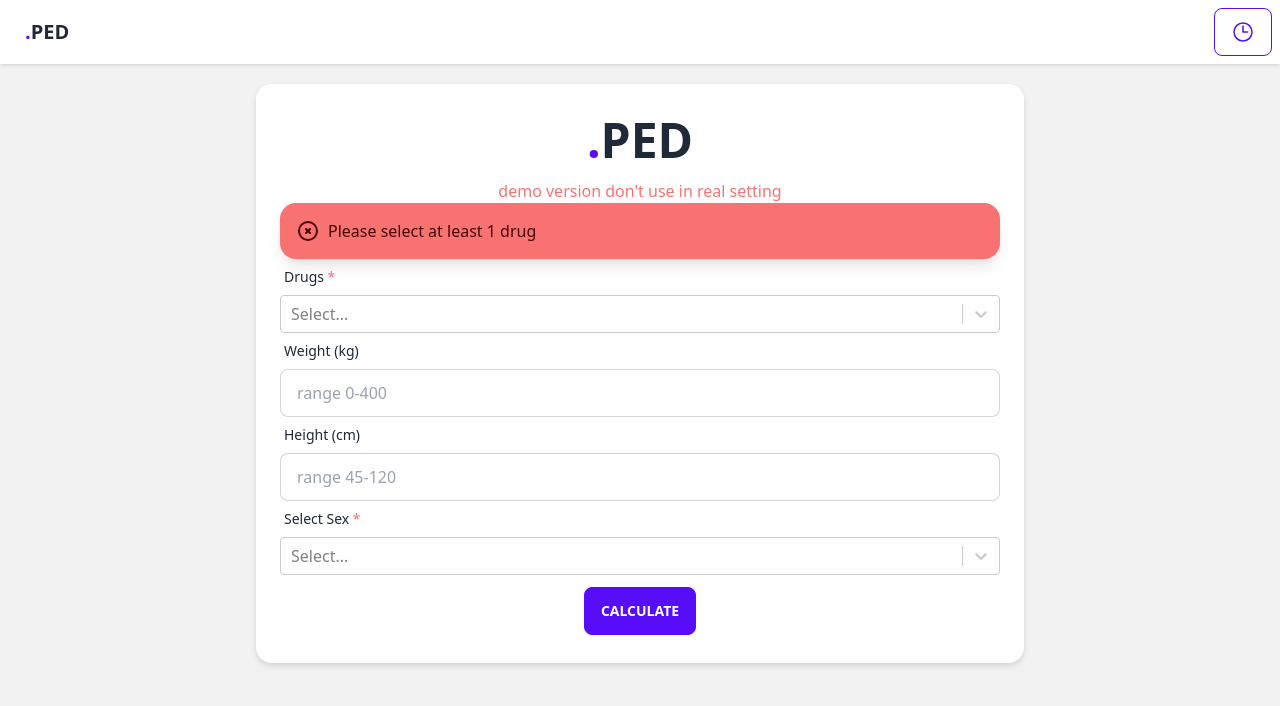
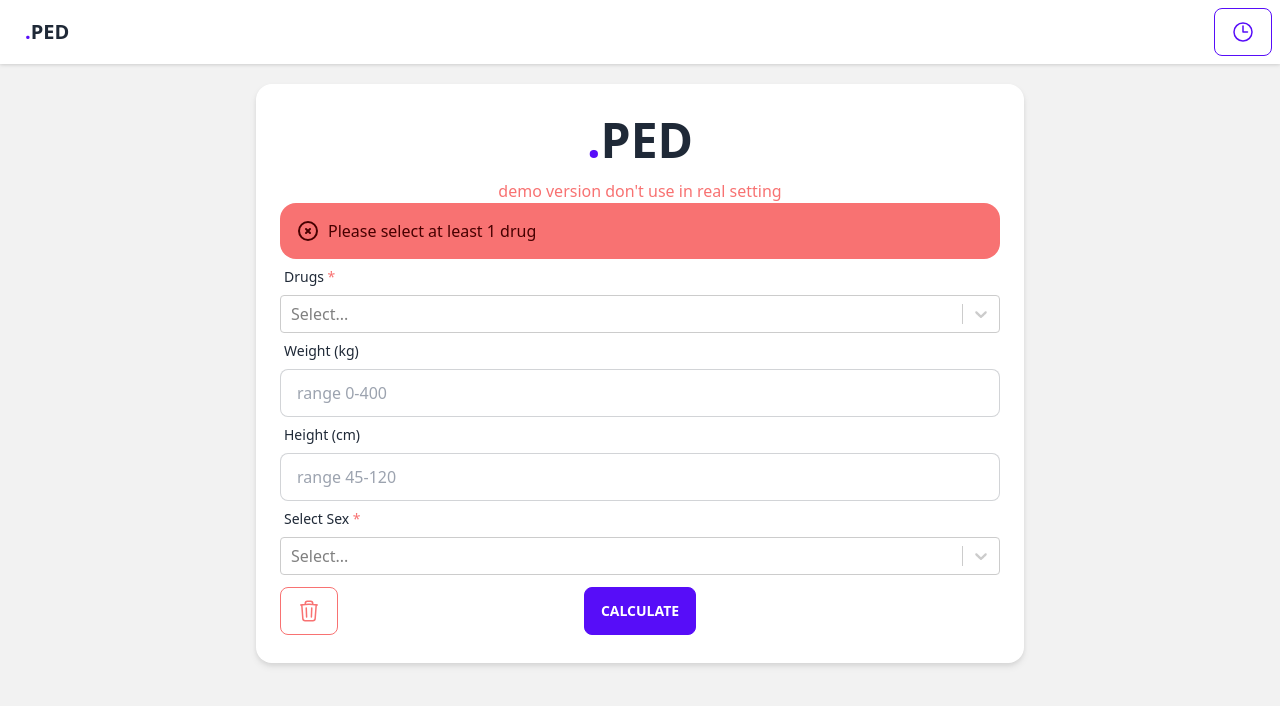
Before and after one commit to swissnp/pointPED, a Next.js app: page / in a window 1280 px wide. Both pictures are taken after a click on the label "CALCULATE". Shown: the top 706 px of the page. Built offline with nearby package versions, Linux system fonts and the light colour scheme.

Commit message:
add clear button

```diff
--- a/pages/index.js
+++ b/pages/index.js
@@ -8,7 +8,7 @@ import RenderComponent from "@/components/RenderDrug";
 import InformationBox from "@/components/Modal";
 import { useCookies } from "react-cookie";
 import { CookiesProvider } from "react-cookie";
-
+import { TrashIcon } from "@heroicons/react/24/outline";
 export default function Root() {
   return (
     <CookiesProvider>
@@ -140,7 +140,7 @@ export function Home() {
         id="my-modal-3"
         className={"modal-toggle"}
         checked={isModalOpen}
-        onChange={ () => {  } }
+        onChange={() => {}}
       />
 
       <div className="modal text-base-content">
@@ -191,17 +191,17 @@ export function Home() {
             setSex={setSex}
             setChangeFromRecents={setChangeFromRecents}
           />
-          <div className="mx-3 my-5 z-0">
-            <div className=" relative top-16 container mx-auto max-w-screen-md rounded-2xl bg-base-100 px-6 py-5 text-base-content drop-shadow-md">
+          <div className="z-0 mx-3 my-5">
+            <div className=" container relative top-16 mx-auto max-w-screen-md rounded-2xl bg-base-100 px-6 py-5 text-base-content drop-shadow-md">
               <div className=" prose-lg  whitespace-nowrap p-3 text-center font-bold text-base-content ">
-                  <h1 className="text-primary inline">.</h1>
-                  <h1  className="inline">PED</h1>
+                <h1 className="inline text-primary">.</h1>
+                <h1 className="inline">PED</h1>
               </div>
               <p className="text-center text-error">
                 demo version don't use in real setting
               </p>
               {isFormError && (
-                <div className="alert alert-error shadow-lg">
+                <div className="alert alert-error ">
                   <div>
                     <svg
                       xmlns="http://www.w3.org/2000/svg"
@@ -299,8 +299,24 @@ export function Home() {
                 classNames={`${changeFromRecents && "outline-blue"}`}
               />
               <div
+                className={`items-left absolute bottom-4 inline justify-center gap-x-6 py-2 pt-3 `}
+              ></div>
+              <div
                 className={`flex items-center justify-center gap-x-6 py-2 pt-3 `}
               >
+                <label
+                  onClick={(event) => {
+                    setIsFormError(false);
+                    setFormError("");
+                    setWeight("");
+                    setHeight("");
+                    setSex("");
+                    setSelectedDrug([]);
+                  }}
+                  className={`btn-outline btn-error btn absolute left-6`}
+                >
+                  <TrashIcon className="h-6 w-6" />
+                </label>
                 <label
                   onClick={(event) => {
                     setIsFormError(false);
```
